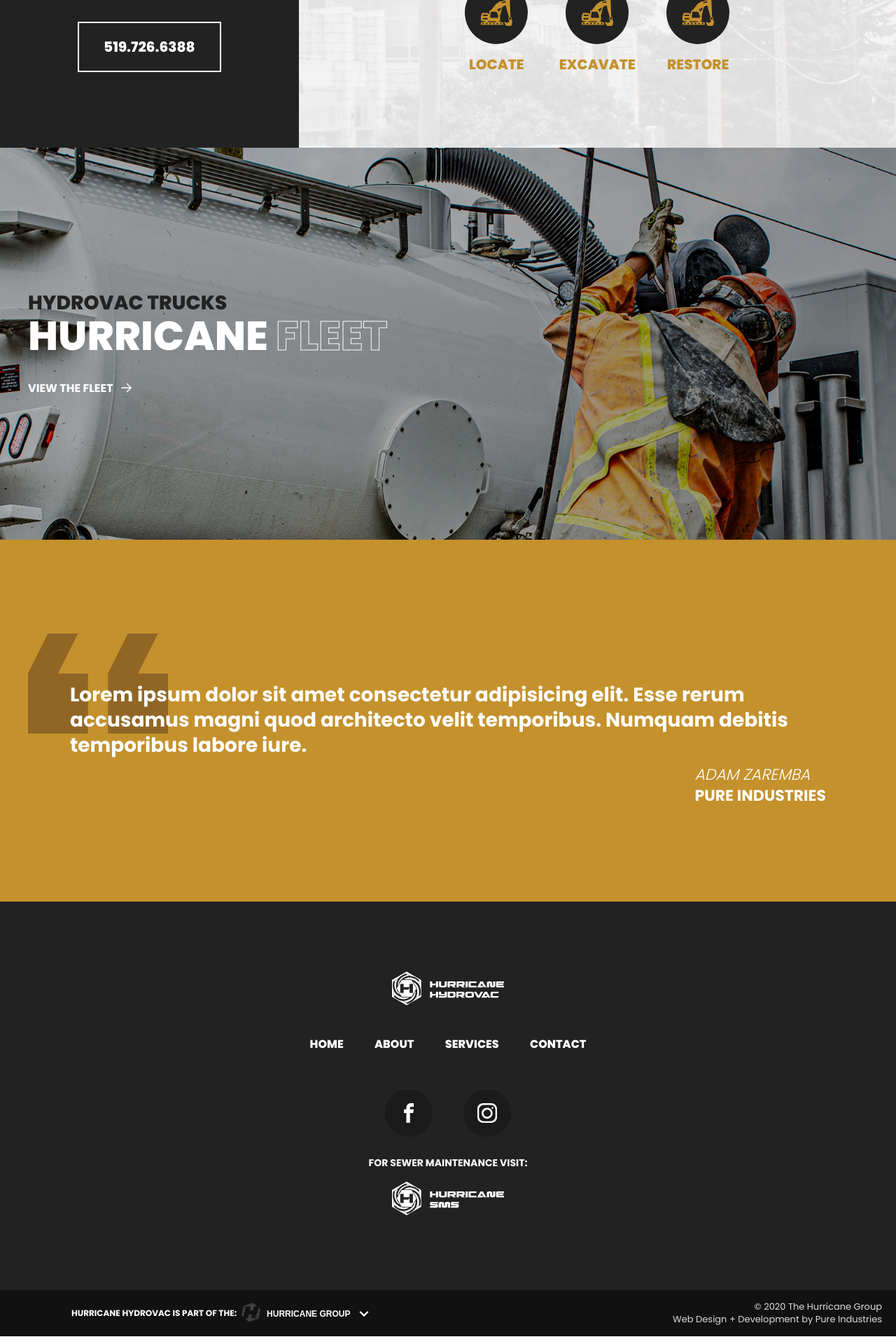
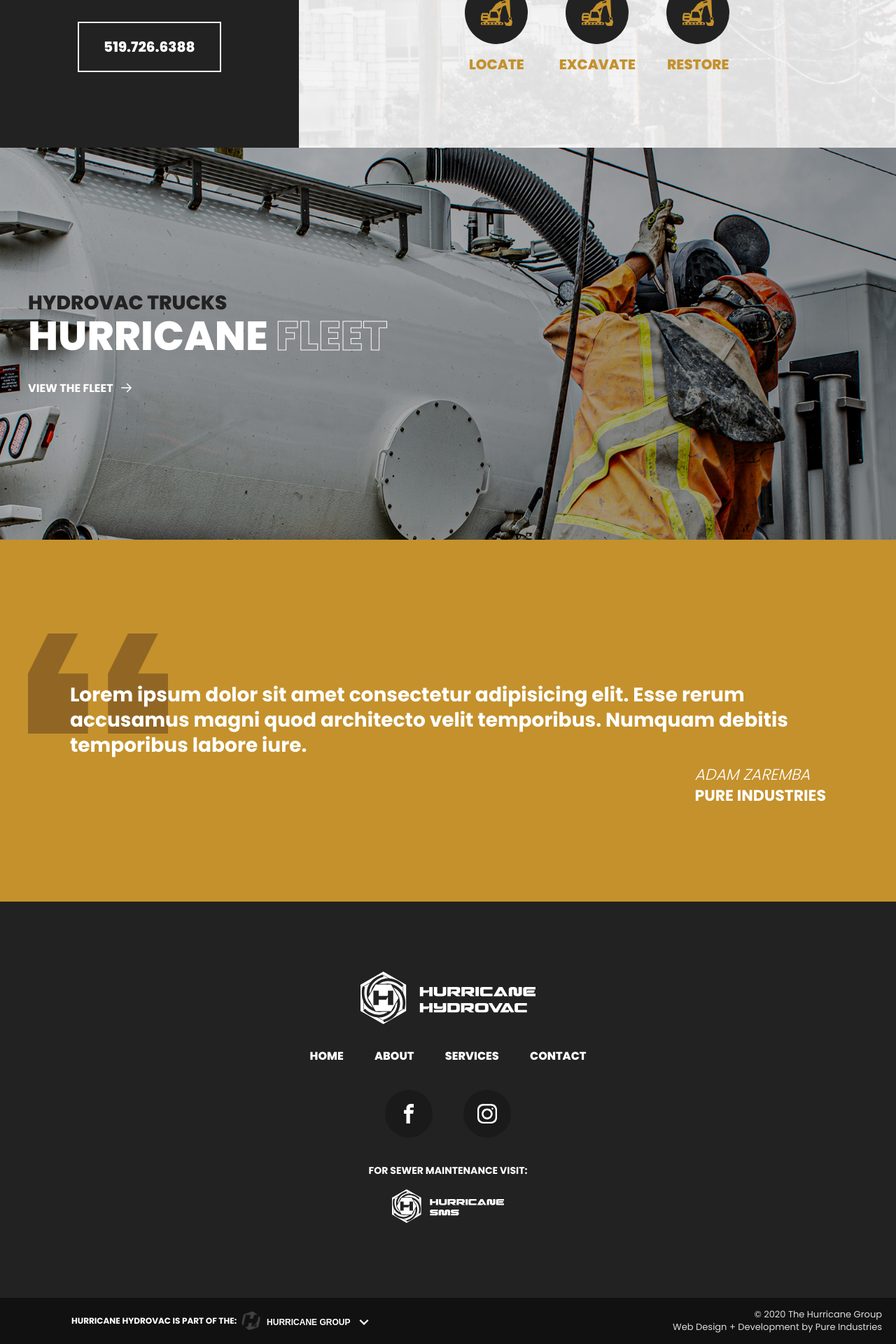
Before and after one commit to Pure-Ind/Hurricane-Hydrovac, a Jekyll site: the page built from index.markdown, in a window 1280 px wide. Shown: the part 3101-5021 px from the top of the page at 70% size. Built offline with Jekyll 4.4.1, drawn with Linux system fonts in a browser that asks for light colours; comment, search, counter and statistics services are not loaded.

Commit message:
mobile fixes

```diff
--- a/_layouts/home.html
+++ b/_layouts/home.html
@@ -59,7 +59,7 @@
             <p class="margin-bottom-50 margin-top-50">Specializing in hydro excavation, infrastructure and facilities maintenance using hydrovac trucks and supporting equipment; our team is well equipped and experienced to handle any project big or small. Regardless of the type of hydro vac service or the size of the project, our team delivers superior results time in and time out. There's a reason that Hurricane Hydrovac is trusted by multiple cities and municipalities, along with some of the biggest names in the construction and utility industry.  Learn more about our services or contact us to experience the Hurricane difference.</p>
             {% include arrow-link.html url="/services/" text="Learn More About Services" %}
           </div>
-          <div class="content margin-top-100" data-aos="fade-up">
+          <div class="content margin-top-100 mobile-no-padding-bottom" data-aos="fade-up">
             <h4 class="heading-sub">Industries</h4>
             <h2 class="heading-main">We <span class="outline-text">Serve</span></h2>
             <ul class="icon-list">
--- a/_sass/_layout.scss
+++ b/_sass/_layout.scss
@@ -67,6 +67,14 @@
 }
 .section-padding {
   padding: 50px 0;
+  @media (max-width: 1200px) {
+    padding: 0;
+  }
+}
+.mobile-no-padding-bottom {
+  @media (max-width: 1200px) {
+    padding-bottom: 0!important;
+  }
 }
 
 .intro-section {
@@ -398,7 +406,7 @@
   position: relative;
   z-index: 2;
   @media (max-width: 1200px){
-    padding: 60px 0;
+    padding: 30px 0;
   }
   &:after {
     width: 100%;
@@ -1354,7 +1362,7 @@
   display: flex;
   justify-content: center;
   align-items: center;
-  z-index: 3;
+  z-index: 999;
 }
 
 .modal__container {
@@ -1366,7 +1374,7 @@
   border-radius: 4px;
   overflow-y: auto;
   box-sizing: border-box;
-  z-index: 3;
+  z-index: 999;
   .btn-outline:hover {
     color: #fff;
   }
--- a/_sass/components/_footer.scss
+++ b/_sass/components/_footer.scss
@@ -2,15 +2,23 @@
     background: #222;
     padding: 100px 0;
     text-align: center;
-
+    &-logo {
+        img {
+            width: 250px;
+        }
+    }
     &-nav {
-        padding: 20px 0;
+        padding: 10px 0;
         ul {
             list-style-type: none;
             padding: 0;
             li {
                 display: inline-block;
                 padding: 0 20px;
+                @media (max-width: 1200px){
+                    display: block;
+                    padding: 10px;
+                }
                 a {
                     color: #fff;
                     text-transform: uppercase;
@@ -22,12 +30,15 @@
         }
     }
     &-social {
+        padding: 10px 0;
         ul {
             list-style-type: none;
             padding: 0;
+            margin: 0;
             li {
                 display: inline-block;
                 padding: 0 20px;
+
                 a {
                     background: #1a1a1a;
                     padding: 20px;
--- a/_sass/components/_hex-grid.scss
+++ b/_sass/components/_hex-grid.scss
@@ -7,7 +7,7 @@
     padding: 0 0 30px 0;
     @media (max-width: 1200px){
         padding: 30px;
-        // margin-top: 15%;
+        margin-top: 15%;
         width: 90%;
         margin-left:  auto;
         margin-right:  auto;
```
